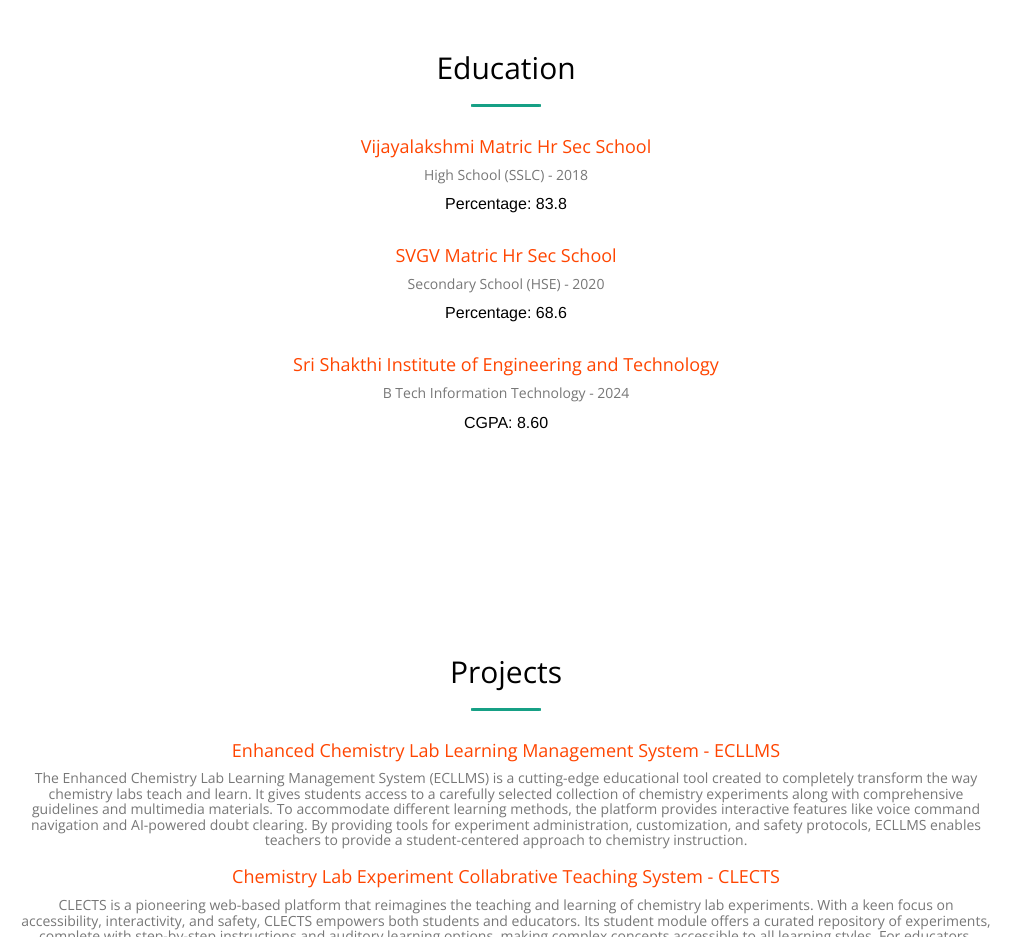
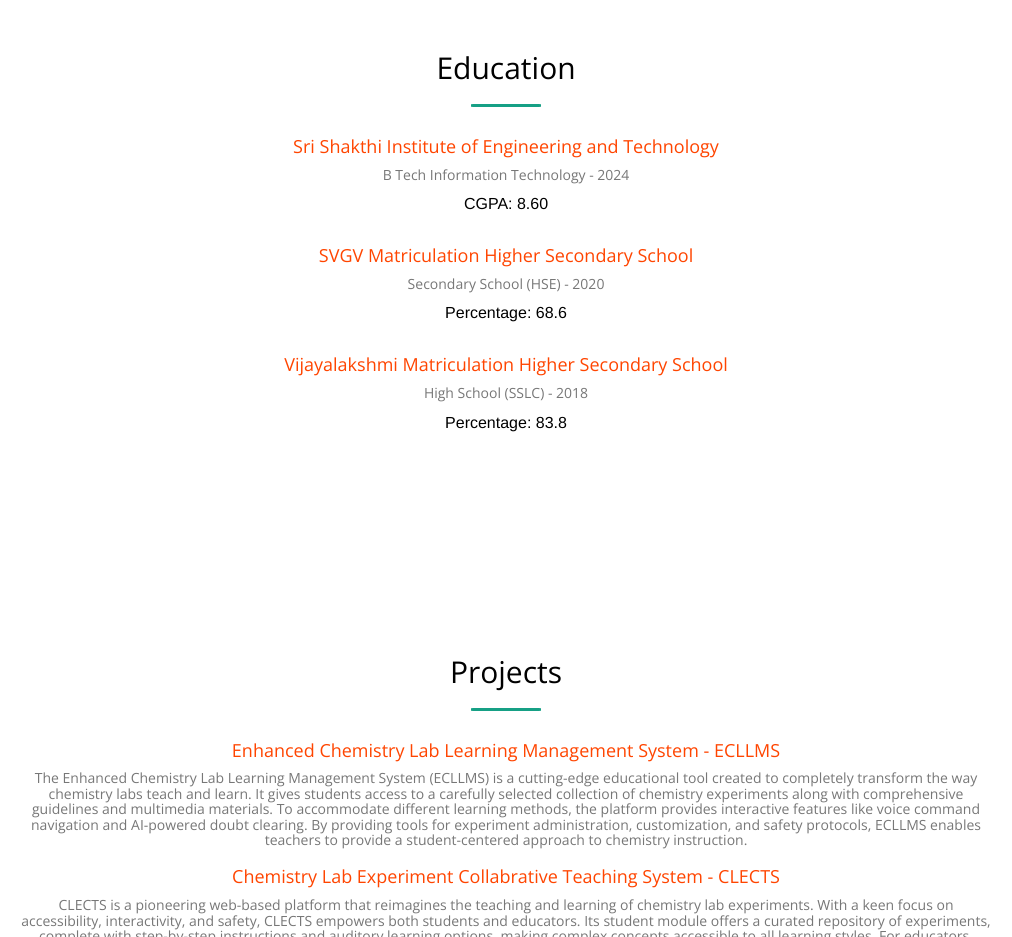
Before and after one commit to shanjai1511/shanjai.github.io, a plain HTML site: page index.html in a window 1280 px wide. Shown: the part 2020-2957 px from the top of the page, without its empty margins (134-1146 px from the left). Drawn offline with nearby package versions, Linux system fonts and the light colour scheme; files that its build step writes are made by us from their sources.

Commit message:
order changes

```diff
--- a/index.html
+++ b/index.html
@@ -140,19 +140,19 @@ Constantly seeking opportunities to learn and grow, I'm open to connecting with
 					<h2 class="section-heading">Education</h2>
 					<hr class="light">
 					<div class="row">
-						<h4 style="color:orangered" class="card-title">Vijayalakshmi Matric Hr Sec School</h4>
-						<h5 class="card-subtitle mb-2 text-muted">High School (SSLC) - 2018</h5>
-						<p class="card-text">Percentage: 83.8</p>
+						<h4 style="color:orangered" class="card-title">Sri Shakthi Institute of Engineering and Technology</h4>
+						<h5 class="card-subtitle mb-2 text-muted">B Tech Information Technology - 2024</h5>
+						<p class="card-text">CGPA: 8.60</p>
 					</div>
 					<div class="row">
-						<h4 style="color:orangered" class="card-title">SVGV Matric Hr Sec School</h4>
+						<h4 style="color:orangered" class="card-title">SVGV Matriculation Higher Secondary School</h4>
 						<h5 class="card-subtitle mb-2 text-muted">Secondary School (HSE) - 2020</h5>
 						<p class="card-text">Percentage: 68.6</p>
 					</div>
 					<div class="row">
-						<h4 style="color:orangered" class="card-title">Sri Shakthi Institute of Engineering and Technology</h4>
-						<h5 class="card-subtitle mb-2 text-muted">B Tech Information Technology - 2024</h5>
-						<p class="card-text">CGPA: 8.60</p>
+						<h4 style="color:orangered" class="card-title">Vijayalakshmi Matriculation Higher Secondary School</h4>
+						<h5 class="card-subtitle mb-2 text-muted">High School (SSLC) - 2018</h5>
+						<p class="card-text">Percentage: 83.8</p>
 					</div>
 				</div>
 			</div>
```
